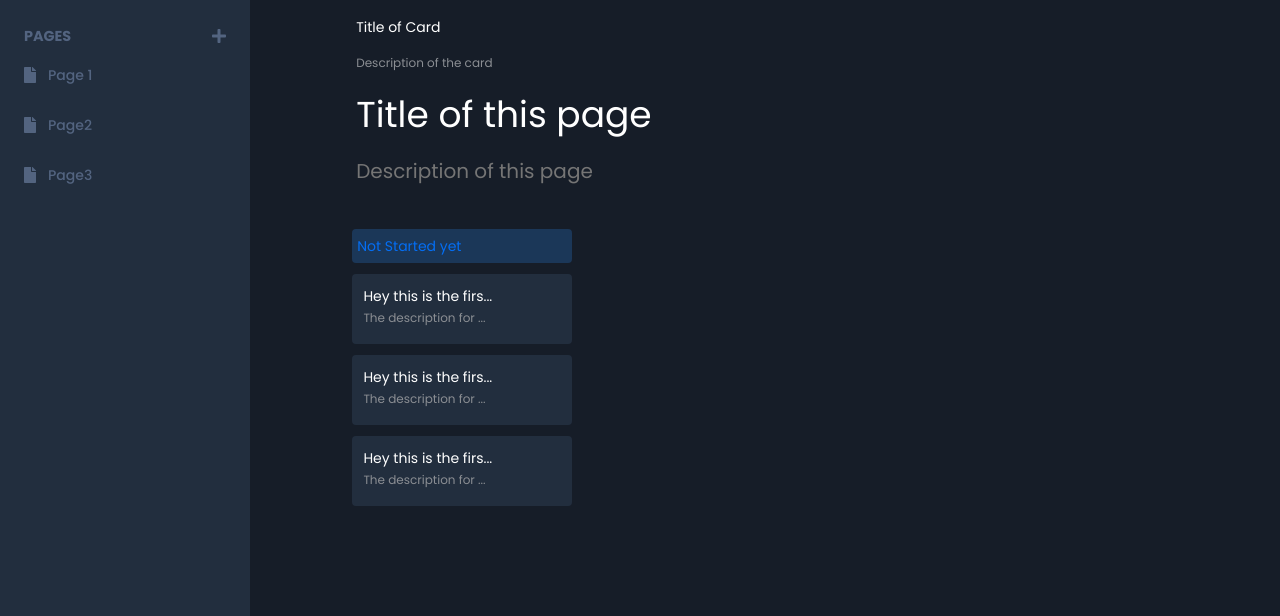
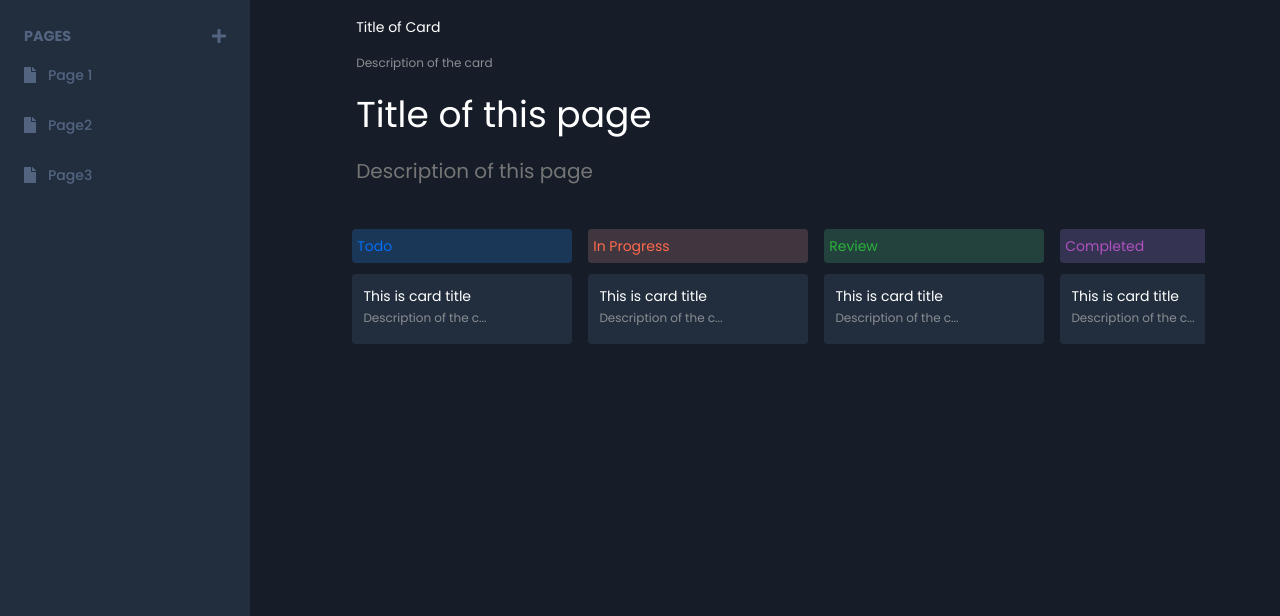
Before and after one commit to riteshsp2000/kanban, a Gatsby site: page /playground in a window 1280 px wide. Shown: the part 184-800 px from the top of the page. Built offline with nearby package versions, Linux system fonts and the light colour scheme; Gatsby itself is replaced by a stand-in of ours.

Commit message:
feat: create drag-n-drop features

```diff
--- a/package.json
+++ b/package.json
@@ -10,6 +10,7 @@
     "@fortawesome/free-regular-svg-icons": "^5.15.4",
     "@fortawesome/free-solid-svg-icons": "^5.15.4",
     "@fortawesome/react-fontawesome": "^0.1.15",
+    "@types/react-beautiful-dnd": "^13.1.2",
     "@types/styled-components": "^5.1.15",
     "babel-plugin-styled-components": "^1.13.2",
     "dotenv": "^10.0.0",
@@ -27,6 +28,7 @@
     "gatsby-source-filesystem": "^4.0.0-zz-next.1",
     "gatsby-transformer-sharp": "^4.0.0-zz-next.1",
     "react": "^17.0.2",
+    "react-beautiful-dnd": "^13.1.0",
     "react-dom": "^17.0.2",
     "react-helmet": "^6.1.0",
     "styled-components": "^5.3.1"
--- a/src/components/Card.tsx
+++ b/src/components/Card.tsx
@@ -2,6 +2,7 @@ import React from 'react';
 
 // Libraries
 import styled from 'styled-components';
+import { Draggable } from 'react-beautiful-dnd';
 
 // Components
 import { Heading2, Body2 } from '.';
@@ -30,20 +31,35 @@ const CardContainer = styled.div`
   }
 `;
 
+interface TaskObject {
+  id: string;
+  title: string;
+  description: string;
+}
+
 interface CardProps {
   onClick: () => void;
-  title: string | undefined;
-  description: string | undefined;
+  index: number;
+  task: TaskObject;
 }
 
 const limitString = (str: string, length: number) =>
   str.length > length ? `${str.substring(0, length)}...` : str;
 
-const Card: React.FC<CardProps> = ({ onClick, title, description }) => (
-  <CardContainer onClick={onClick}>
-    <H2>{title ? limitString(title, 20) : 'Title of this card'}</H2>
-    <B2>{description ? limitString(description, 20) : 'Description of this card'}</B2>
-  </CardContainer>
+const Card: React.FC<CardProps> = ({ onClick, task, index }) => (
+  <Draggable draggableId={task.id} index={index}>
+    {(provided, snapshot) => (
+      <CardContainer
+        onClick={onClick}
+        {...provided.draggableProps}
+        {...provided.dragHandleProps}
+        ref={provided.innerRef}
+      >
+        <H2>{task.title ? limitString(task.title, 20) : 'Title of this card'}</H2>
+        <B2>{task.description ? limitString(task.description, 20) : 'Description of this card'}</B2>
+      </CardContainer>
+    )}
+  </Draggable>
 );
 
 export default Card;
--- a/src/components/CardsColumn.tsx
+++ b/src/components/CardsColumn.tsx
@@ -2,6 +2,7 @@ import React, { ChangeEvent, useState } from 'react';
 
 // Libraries
 import styled from 'styled-components';
+import { Droppable, Draggable } from 'react-beautiful-dnd';
 
 // Components
 import { SectionTitle, Card, Modal } from '.';
@@ -14,76 +15,57 @@ const ColumnContainer = styled.div`
   padding: 0.5rem;
 `;
 
-interface InitialStateObject {
+interface ColumnObject {
+  id: string;
+  color1: string;
+  color2: string;
+  title: string;
+  taskIds: string[];
+}
+
+interface TasksObject {
   id: string;
   title: string;
   description: string;
 }
 
-const initialState = [
-  {
-    id: 'not-started-yet-1',
-    title: 'Hey this is the first Card',
-    description: 'The description for the first card',
-  },
-  {
-    id: 'not-started-yet-2',
-    title: 'Hey this is the first Card',
-    description: 'The description for the first card',
-  },
-  {
-    id: 'not-started-yet-3',
-    title: 'Hey this is the first Card',
-    description: 'The description for the first card',
-  },
-];
+interface CardsColumnProps {
+  column: ColumnObject;
+  tasks: TasksObject[];
+  index: number;
+}
 
-const CardsColumn: React.FC = () => {
-  const [cards, setCards] = useState<InitialStateObject[] | []>(initialState);
-  const [selected, setSelected] = useState<string | undefined>();
-
-  const onModalTitleChange = (e: ChangeEvent<HTMLInputElement>, id: string) =>
-    setCards((current) =>
-      current.map((card) =>
-        id === card.id
-          ? {
-              ...card,
-              title: e.target.value,
-            }
-          : card,
-      ),
-    );
-
-  const onModalDescriptionChange = (e: ChangeEvent<HTMLTextAreaElement>, id: string) =>
-    setCards((current) =>
-      current.map((card) =>
-        id === card.id
-          ? {
-              ...card,
-              description: e.target.value,
-            }
-          : card,
-      ),
-    );
-
+const CardsColumn: React.FC<CardsColumnProps> = ({ column, tasks, index }) => {
   return (
-    <ColumnContainer>
-      <SectionTitle title='Not Started yet' color1='#1B3758' color2='#046EF4' />
-      {cards.map(({ id, title, description }) => (
-        <>
-          <Card onClick={() => setSelected(id)} title={title} description={description} />
-          <Modal
-            titleValue={title}
-            textValue={description}
-            titleOnChange={onModalTitleChange}
-            textOnChange={onModalDescriptionChange}
-            show={selected === id}
-            setShow={() => setSelected('unselected-card')}
-            id={id}
+    <Draggable draggableId={column.id} index={index}>
+      {(provided) => (
+        <ColumnContainer ref={provided.innerRef} {...provided.draggableProps}>
+          <SectionTitle
+            {...provided.dragHandleProps}
+            title={column.title}
+            color1={column.color1}
+            color2={column.color2}
           />
-        </>
-      ))}
-    </ColumnContainer>
+          <Droppable droppableId={column.id} type='task'>
+            {(provided, snapshot) => (
+              <div
+                style={{
+                  display: 'inline',
+                  background: snapshot.isDraggingOver ? '#d5f3ff' : 'inherit',
+                }}
+                ref={provided.innerRef}
+                {...provided.droppableProps}
+              >
+                {tasks.map((task, index) => (
+                  <Card onClick={() => {}} task={task} index={index} />
+                ))}
+                {provided.placeholder}
+              </div>
+            )}
+          </Droppable>
+        </ColumnContainer>
+      )}
+    </Draggable>
   );
 };
 
--- a/src/pages/playground.tsx
+++ b/src/pages/playground.tsx
@@ -1,4 +1,12 @@
 import React, { useState } from 'react';
+
+// Library
+import { DragDropContext, Droppable } from 'react-beautiful-dnd';
+import styled from 'styled-components';
+
+const Container = styled.div`
+  display: flex;
+`;
 
 import {
   Heading1,
@@ -11,10 +19,126 @@ import {
   PageLayout,
 } from '../components';
 
+const initialData = {
+  tasks: {
+    'task-1': { id: 'task-1', title: 'This is card title', description: 'Description of the card' },
+    'task-2': { id: 'task-2', title: 'This is card title', description: 'Description of the card' },
+    'task-3': { id: 'task-3', title: 'This is card title', description: 'Description of the card' },
+    'task-4': { id: 'task-4', title: 'This is card title', description: 'Description of the card' },
+  },
+  columns: {
+    'column-1': {
+      id: 'column-1',
+      color1: 'var(--color-one-light)',
+      color2: 'var(--color-one-dark)',
+      title: 'Todo',
+      taskIds: ['task-1'],
+    },
+    'column-2': {
+      id: 'column-2',
+      color1: 'var(--color-two-light)',
+      color2: 'var(--color-two-dark)',
+      title: 'In Progress',
+      taskIds: ['task-2'],
+    },
+    'column-3': {
+      id: 'column-3',
+      color1: 'var(--color-three-light)',
+      color2: 'var(--color-three-dark)',
+      title: 'Review',
+      taskIds: ['task-3'],
+    },
+    'column-4': {
+      id: 'column-4',
+      color1: 'var(--color-four-light)',
+      color2: 'var(--color-four-dark)',
+      title: 'Completed',
+      taskIds: ['task-4'],
+    },
+  },
+  columnOrder: ['column-1', 'column-2', 'column-3', 'column-4'],
+};
+
 const IndexPage = () => {
   const [largeinput, setLargeInput] = useState<string | undefined>('');
   const [smallInput, setSmallInput] = useState<string | undefined>();
-  const [showModal, setShowModal] = useState<boolean>(false);
+  const [data, setData] = useState<any>(initialData);
+
+  const onDragEnd = (result: any) => {
+    const { destination, source, draggableId, type } = result;
+    //If there is no destination
+    if (!destination) {
+      return;
+    }
+
+    //If source and destination is the same
+    if (destination.droppableId === source.droppableId && destination.index === source.index) {
+      return;
+    }
+
+    //If you're dragging columns
+    if (type === 'column') {
+      const newColumnOrder = Array.from(data.columnOrder);
+      newColumnOrder.splice(source.index, 1);
+      newColumnOrder.splice(destination.index, 0, draggableId);
+      const newState = {
+        ...data,
+        columnOrder: newColumnOrder,
+      };
+      setData(newState);
+      return;
+    }
+
+    //Anything below this happens if you're dragging tasks
+    const start = data.columns[source.droppableId];
+    const finish = data.columns[destination.droppableId];
+
+    //If dropped inside the same column
+    if (start === finish) {
+      const newTaskIds = Array.from(start.taskIds);
+      newTaskIds.splice(source.index, 1);
+      newTaskIds.splice(destination.index, 0, draggableId);
+      const newColumn = {
+        ...start,
+        taskIds: newTaskIds,
+      };
+      const newState = {
+        ...data,
+        columns: {
+          ...data.columns,
+          [newColumn.id]: newColumn,
+        },
+      };
+      setData(newState);
+      return;
+    }
+
+    //If dropped in a different column
+    const startTaskIds = Array.from(start.taskIds);
+    startTaskIds.splice(source.index, 1);
+    const newStart = {
+      ...start,
+      taskIds: startTaskIds,
+    };
+
+    const finishTaskIds = Array.from(finish.taskIds);
+    finishTaskIds.splice(destination.index, 0, draggableId);
+    const newFinish = {
+      ...finish,
+      taskIds: finishTaskIds,
+    };
+
+    const newState = {
+      ...data,
+      columns: {
+        ...data.columns,
+        [newStart.id]: newStart,
+        [newFinish.id]: newFinish,
+      },
+    };
+
+    setData(newState);
+  };
 
   return (
     <PageLayout>
@@ -39,7 +163,20 @@ const IndexPage = () => {
         spellCheck={false}
       />
 
-      <CardsColumn />
+      <DragDropContext onDragEnd={onDragEnd}>
+        <Droppable droppableId='all-columns' direction='horizontal' type='column'>
+          {(provided) => (
+            <Container {...provided.droppableProps} ref={provided.innerRef}>
+              {data.columnOrder.map((id: string, index: number) => {
+                const column = data.columns[id];
+                const tasks = column.taskIds.map((taskId: string) => data.tasks[taskId]);
+
+                return <CardsColumn key={column.id} column={column} tasks={tasks} index={index} />;
+              })}
+            </Container>
+          )}
+        </Droppable>
+      </DragDropContext>
     </PageLayout>
   );
 };
```
Also changed, not shown: 1 other file.
